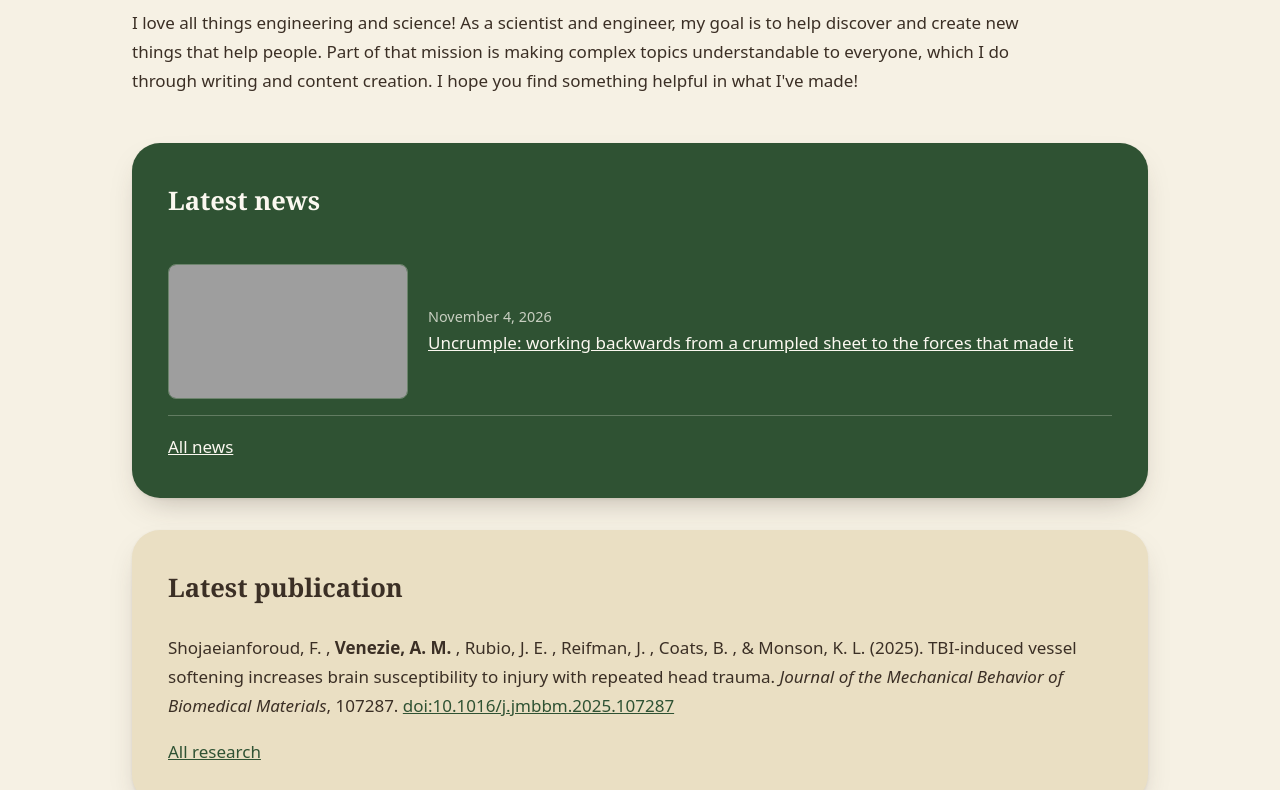
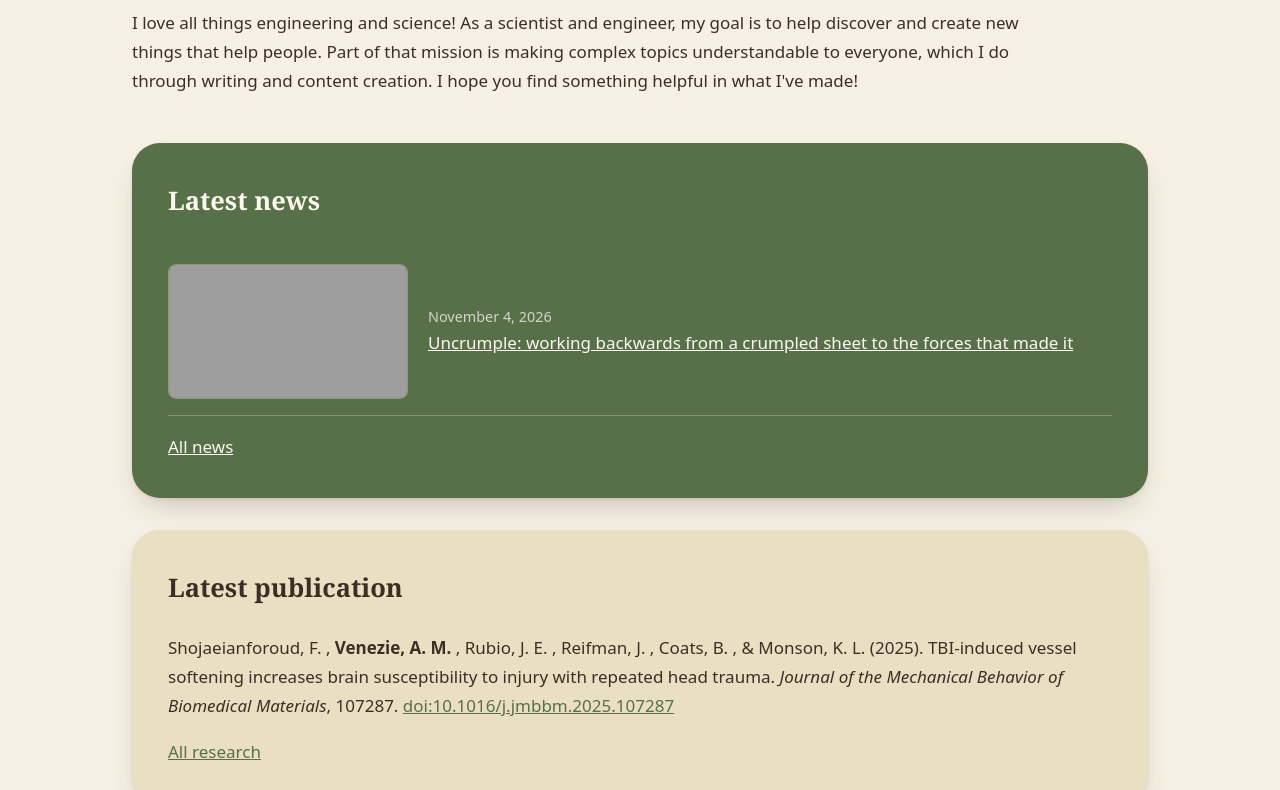
Before and after one commit to AlexVenezie/AlexVenezie.github.io, an Astro site: page / in a window 1280 px wide. Shown: the part 563-1353 px from the top of the page. Built offline with nearby package versions, Linux system fonts and the light colour scheme; Astro itself is replaced by a stand-in of ours; grey boxes are pictures that could not be loaded.

Commit message:
Switch green to softer moss tone
Co-Authored-By: Claude Sonnet 5.5 <noreply@anthropic.com>
Claude-Session: https://claude.ai/code/session_01VKqUfDznDxsdC3qo8fgBrF

```diff
--- a/src/styles/global.css
+++ b/src/styles/global.css
@@ -3,10 +3,10 @@
   --surface: #fbf8f0;
   --fg: #3b2f25;        /* dark brown */
   --muted: #6e5f4f;     /* warm brown-grey */
-  --accent: #2f5233;    /* forest green */
+  --accent: #587049;    /* moss green */
   --accent-fg: #f6f1e4;
   --rule: #e0d6c2;
-  --sage: #2f5233;      /* forest green block (light text) */
+  --sage: #587049;      /* moss green block (light text) */
   --sand: #eadfc3;      /* warm tan block */
   --bark: #86694f;      /* mid brown block */
   --bark-fg: #fbf8f0;
@@ -22,7 +22,7 @@
     --accent: #9dbb92;
     --accent-fg: #1f1d18;
     --rule: #3a362d;
-    --sage: #2d4a31;
+    --sage: #3f5238;
     --sand: #332c1f;
     --bark: #3d3629;
     --bark-fg: #ebe4d2;
```
